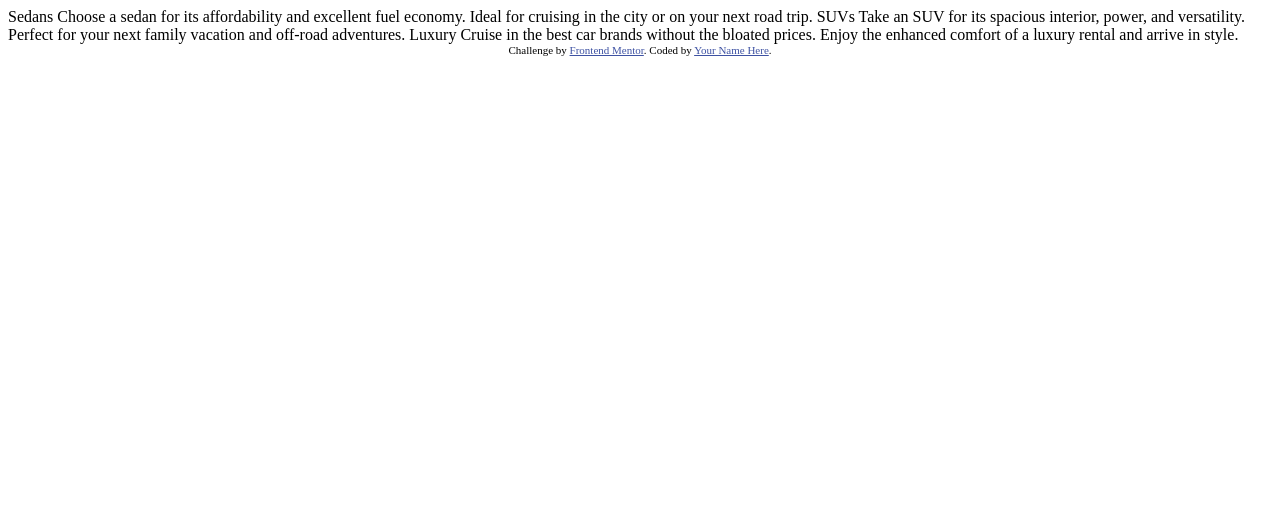
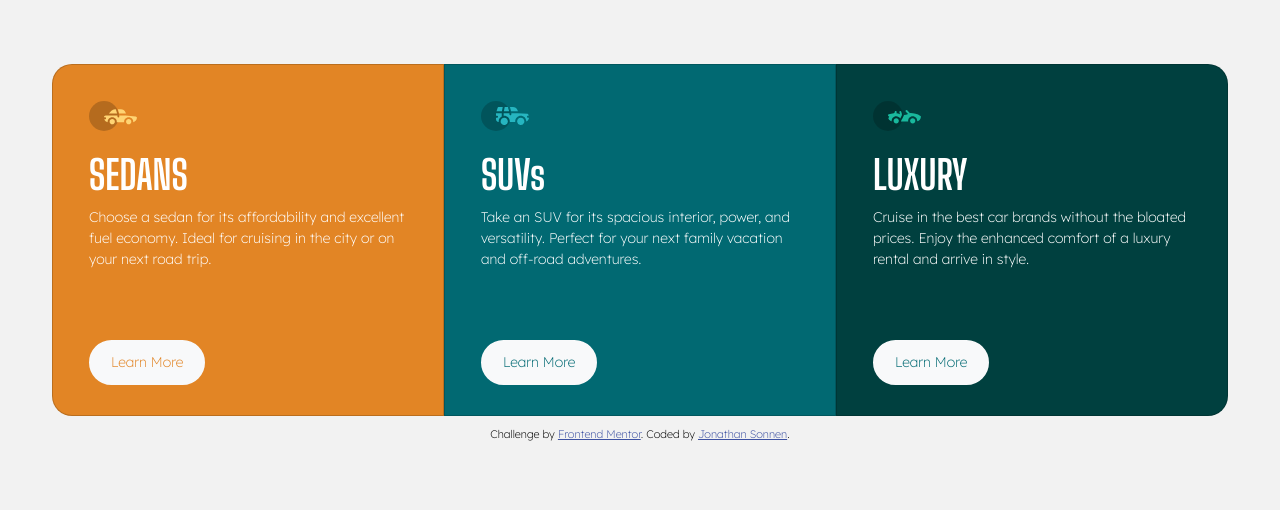
Before and after one commit to sonnen99/Challenge-3-column-preview-card-component-main, a plain HTML site: page index.html in a window 1280 px wide. Drawn offline with nearby package versions, Linux system fonts and the light colour scheme.

Commit message:
Final commit

```diff
--- /dev/null
+++ b/css/styles.css
@@ -0,0 +1,118 @@
+body {
+    background-color: #F2F2F2;
+    font-family: 'Lexend Deca', serif;
+    font-weight: 200;
+    font-size: 14px;
+    color: #F2F2F2;
+    padding: 5%;
+    align-items: center;
+}
+
+h1 {
+    font-family: 'Big Shoulders Display', serif;
+    font-weight: 700;
+}
+
+.card {
+    color: white;
+    text-align: left;
+    padding: 20px;
+    height: 22rem;
+    margin: 0 auto;
+}
+
+.row {
+    justify-content: center;
+    justify-items: center;
+
+}
+.col {
+    padding: 0;
+}
+
+.icon {
+    width: 3rem;
+    margin-bottom: 20px;
+}
+
+.btn {
+    color: transparent;
+    border-radius: 40px;
+    border-width: 2px;
+    font-size: 14px;
+    font-weight: 200;
+    padding: 10px 20px;
+    position: absolute;
+    bottom: 30px;
+}
+
+.btn:hover {
+    background-color: transparent;
+    color: #F2F2F2;
+    border-width: 2px;
+    border-color: #F2F2F2;
+}
+
+.sedan-btn {
+    color: #E28525;
+}
+
+.suvs-btn {
+    color: #016972;
+}
+
+.luxury-btn {
+    color: #016972;
+}
+
+.sedan-card {
+    background-color: #E28525;
+    border-top-right-radius: 0%;
+    border-bottom-right-radius: 0%;
+    border-top-left-radius: 20px;
+    border-bottom-left-radius: 20px;
+
+}
+
+.suvs-card {
+    background-color: #016972;
+    border-radius: 0%;
+
+}
+
+.luxury-card {
+    background-color: #00403F;
+    border-top-right-radius: 20px;
+    border-bottom-right-radius: 20px;
+    border-top-left-radius: 0%;
+    border-bottom-left-radius: 0%;
+}
+
+@media (max-width: 767px) {
+    .card {
+        width: 18rem;
+
+    }
+    .sedan-card {
+        border-top-right-radius: 20px;
+        border-bottom-right-radius: 0%;
+        border-top-left-radius: 20px;
+        border-bottom-left-radius: 0%;
+    }
+
+    .suvs-card {
+        border-radius: 0%;
+    }
+
+    .luxury-card {
+        border-top-right-radius: 0%;
+        border-bottom-right-radius: 20px;
+        border-top-left-radius: 0%;
+        border-bottom-left-radius: 20px;
+    }
+}
+
+.attribution {
+    color: black;
+    margin-top: 10px;
+}
--- a/index.html
+++ b/index.html
@@ -1,36 +1,101 @@
 <!DOCTYPE html>
 <html lang="en">
+
 <head>
   <meta charset="UTF-8">
-  <meta name="viewport" content="width=device-width, initial-scale=1.0"> <!-- displays site properly based on user's device -->
+  <meta name="viewport" content="width=device-width, initial-scale=1.0">
+  <!-- displays site properly based on user's device -->
 
   <link rel="icon" type="image/png" sizes="32x32" href="./images/favicon-32x32.png">
 
+  <!-- Font -->
+  <link rel="preconnect" href="https://fonts.googleapis.com">
+  <link rel="preconnect" href="https://fonts.gstatic.com" crossorigin>
+  <link
+    href="https://fonts.googleapis.com/css2?family=Big+Shoulders+Display:wght@100..900&family=Lexend+Deca:wght@100..900&display=swap"
+    rel="stylesheet">
+
+  <!-- Bootstrap -->
+  <link href="https://cdn.jsdelivr.net/npm/bootstrap@5.3.3/dist/css/bootstrap.min.css" rel="stylesheet"
+    integrity="sha384-QWTKZyjpPEjISv5WaRU9OFeRpok6YctnYmDr5pNlyT2bRjXh0JMhjY6hW+ALEwIH" crossorigin="anonymous">
+  <script src="https://cdn.jsdelivr.net/npm/bootstrap@5.3.3/dist/js/bootstrap.bundle.min.js"
+    integrity="sha384-YvpcrYf0tY3lHB60NNkmXc5s9fDVZLESaAA55NDzOxhy9GkcIdslK1eN7N6jIeHz"
+    crossorigin="anonymous"></script>
+
+  <link rel="stylesheet" href="css/styles.css">
+
   <title>Frontend Mentor | 3-column preview card component</title>
+
+
 
   <!-- Feel free to remove these styles or customise in your own stylesheet 👍 -->
   <style>
-    .attribution { font-size: 11px; text-align: center; }
-    .attribution a { color: hsl(228, 45%, 44%); }
+    .attribution {
+      font-size: 11px;
+      text-align: center;
+    }
+
+    .attribution a {
+      color: hsl(228, 45%, 44%);
+    }
   </style>
 </head>
+
 <body>
 
-  Sedans
+  <div class="row d-flex">
+    <div class="col col-lg-4 col-md-4 col-sm-12 col-xs-12">
+      <div class="card sedan-card">
+        <div class="card-body">
+          <img src="images/icon-sedans.svg" alt="sedans" class="card-img-top icon">
+          <h1 class="card-title">
+            SEDANS
+          </h1>
+          <p class="card-text">
             Choose a sedan for its affordability and excellent fuel economy. Ideal for cruising in the city
             or on your next road trip.
-
+          </p>
+          <button class="btn btn-light sedan-btn">Learn More</button>
+        </div>
+      </div>
+    </div>
+    <div class="col col-lg-4 col-md-4 col-sm-12 col-xs-12">
+      <div class="card suvs-card">
+        <div class="card-body">
+          <img src="images/icon-suvs.svg" alt="suvs" class="card-img-top icon">
+          <h1 class="card-title">
             SUVs
+          </h1>
+          <p class="card-text">
             Take an SUV for its spacious interior, power, and versatility. Perfect for your next family vacation
             and off-road adventures.
-
-  Luxury
+          </p>
+          <button class="btn btn-light suvs-btn">Learn More</button>
+        </div>
+      </div>
+    </div>
+    <div class="col col-lg-4 col-md-4 col-sm-12 col-xs-12">
+      <div class="card luxury-card">
+        <div class="card-body">
+          <img src="images/icon-luxury.svg" alt="luxury" class="card-img-top icon">
+          <h1 class="card-title">
+            LUXURY
+          </h1>
+          <p class="card-text">
              Cruise in the best car brands without the bloated prices. Enjoy the enhanced comfort of a luxury
   rental and arrive in style.
+          </p>
+          <button class="btn btn-light luxury-btn">Learn More</button>
+        </div>
+      </div>
+    </div>
+  </div>
+
 
   <div class="attribution">
     Challenge by <a href="https://www.frontendmentor.io?ref=challenge" target="_blank">Frontend Mentor</a>.
-    Coded by <a href="#">Your Name Here</a>.
+    Coded by <a href="#">Jonathan Sonnen</a>.
   </div>
 </body>
+
 </html>
```
Also changed, not shown: images/Screenshot.png (added), images/Screenshot2.png (added), 1 other file. Lines whose indentation alone changed are shown as unchanged.
